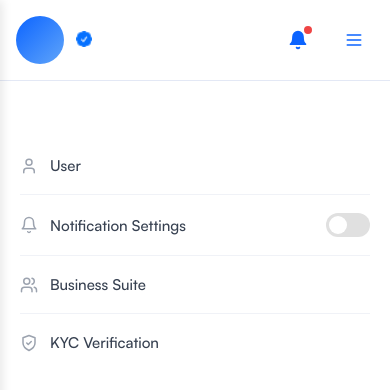
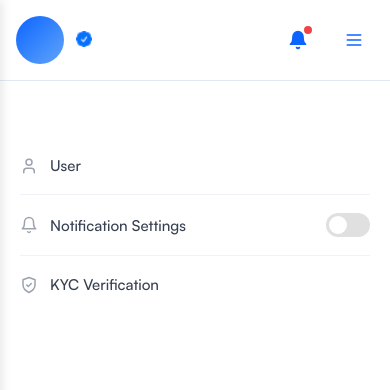
Before and after one commit to Alphatecks/trustichain, a React (Create React App) app: page /settings in a window 390 px wide. Shown: the top 390 px of the page. Built offline with nearby package versions, Linux system fonts and the light colour scheme; the HTML template or start-up script is replaced by a standard one.

Commit message:
Settings: remove Business Suite category from mobile and desktop

```diff
--- a/src/pages/dashboard/settings/Settings.js
+++ b/src/pages/dashboard/settings/Settings.js
@@ -13,7 +13,6 @@ import {
   Bell,
   LogOut,
   User,
-  Users,
   Menu,
   X,
   Pencil,
@@ -436,6 +435,12 @@ const Settings = () => {
       setSelectedCategory('User');
     }
   }, []);
+
+  useEffect(() => {
+    if (selectedCategory === 'Business Suite') {
+      setSelectedCategory('User');
+    }
+  }, [selectedCategory]);
   const [notificationsEnabled, setNotificationsEnabled] = useState(false);
   /** Local preview (data URL) for a file chosen but not yet uploaded via Save */
   const [localPhotoPreview, setLocalPhotoPreview] = useState(null);
@@ -1100,14 +1105,6 @@ const Settings = () => {
                 </div>
                 <button
                   type="button"
-                  className={`settings-category-btn ${selectedCategory === 'Business Suite' ? 'active' : ''}`}
-                  onClick={() => setSelectedCategory('Business Suite')}
-                >
-                  <Users size={18} />
-                  Business Suite
-                </button>
-                <button
-                  type="button"
                   className={`settings-category-btn ${selectedCategory === 'KYC Verification' ? 'active' : ''}`}
                   onClick={() => setSelectedCategory('KYC Verification')}
                 >
```
